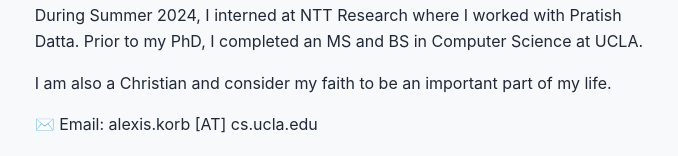
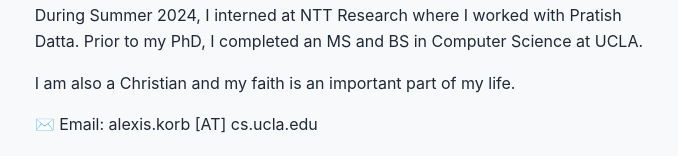
Before and after one commit to alexiskorb/alexiskorb.github.io, a plain HTML site: page index.html in a window 1280 px wide. Shown: the part 347-503 px from the top of the page, 468-1146 px from the left. Drawn offline with Linux system fonts and the light colour scheme; grey boxes are pictures that could not be loaded.

Commit message:
Update index.html

```diff
--- a/index.html
+++ b/index.html
@@ -35,7 +35,7 @@
 		  During Summer 2024, I interned at NTT Research where I worked with Pratish Datta. Prior to my PhD, I completed an MS and BS in Computer Science at UCLA.
 		</p>
 		<p>
-			I am also a Christian and consider my faith to be an important part of my life.
+			I am also a Christian and my faith is an important part of my life.
 		</p>
 		<p> ✉️ Email: alexis.korb [AT] cs.ucla.edu</a>
 		</p>
```
